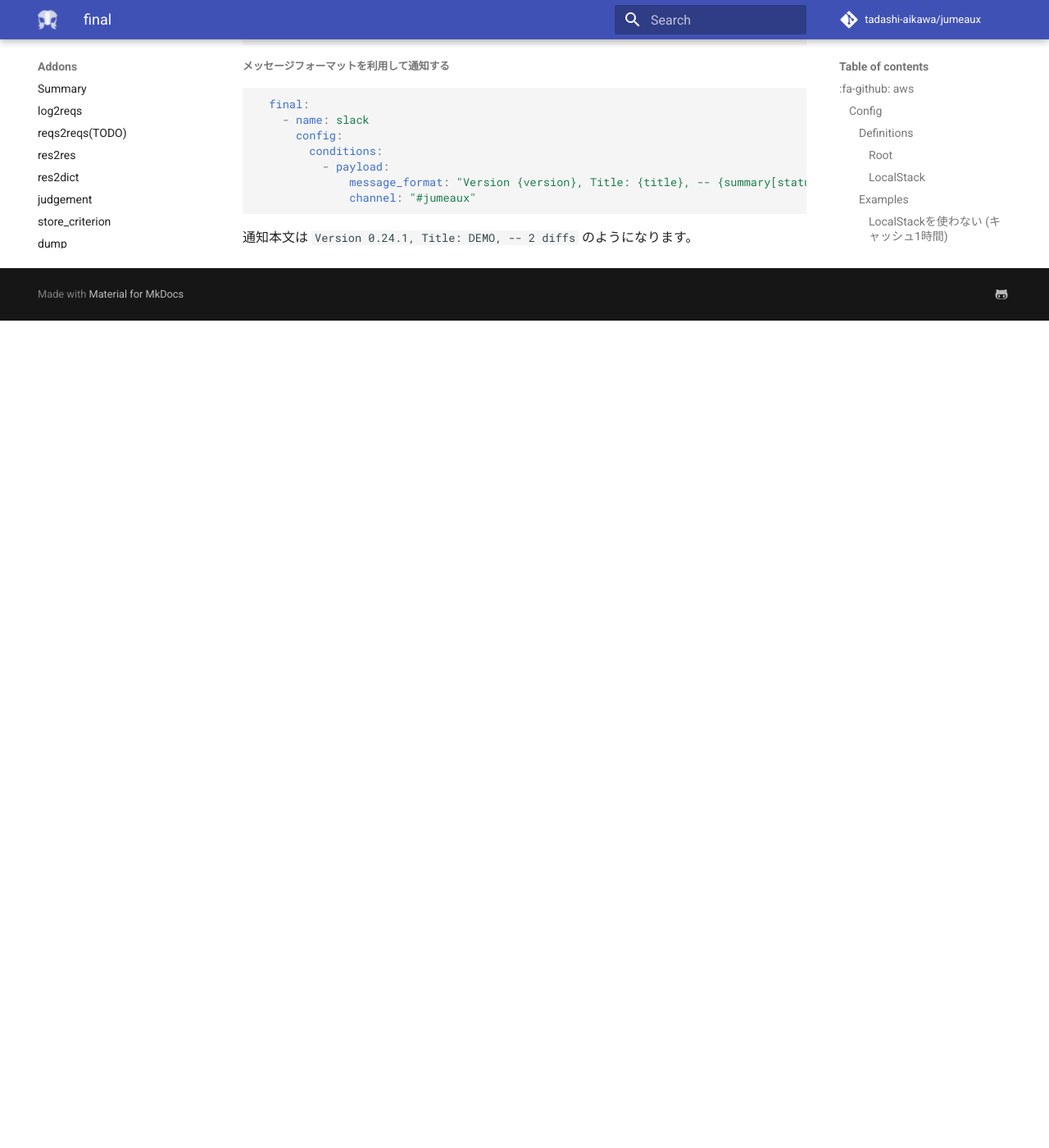
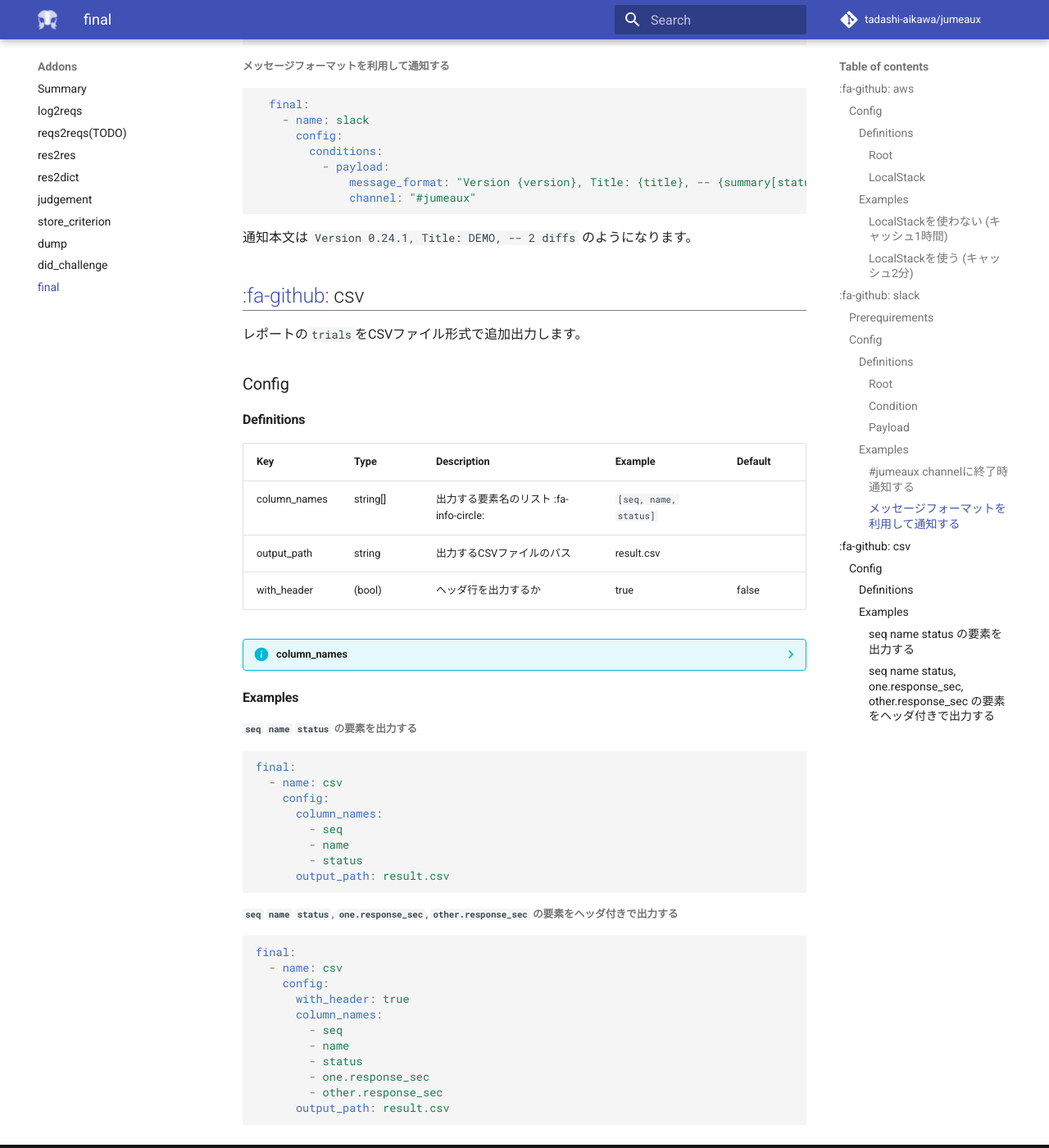
Before and after one commit to tadashi-aikawa/jumeaux, an MkDocs documentation site: the page built from docs/ja/addons/final.md, in a window 1280 px wide and 1400 px high, scrolled down 3023 px. Shown: the whole window at 82% size. Built offline with MkDocs 1.6.1 and Material for MkDocs 9.7.7, drawn with Linux system fonts in a browser that asks for light colours; nearby versions of some CDN libraries; comment, search, counter and statistics services are not loaded; old or Windows-style settings are respelled for this version of MkDocs; before the commit the page ends 3414 px from its top, so only the background shows below that.

Commit message:
:pencil: Add `csv` to `final`

````diff
--- a/docs/ja/addons/final.md
+++ b/docs/ja/addons/final.md
@@ -140,3 +140,80 @@
 ```
 
 通知本文は `Version 0.24.1, Title: DEMO, -- 2 diffs` のようになります。
+
+
+[:fa-github:][s4] csv
+---------------------
+
+[s4]: https://github.com/tadashi-aikawa/jumeaux/tree/master/jumeaux/addons/final/csv.py
+
+レポートの`trials`をCSVファイル形式で追加出力します。
+
+
+### Config
+
+#### Definitions
+
+|     Key      |   Type   |               Description                |        Example        | Default |
+| ------------ | -------- | ---------------------------------------- | --------------------- | ------- |
+| column_names | string[] | 出力する要素名のリスト  :fa-info-circle: | `[seq, name, status]` |         |
+| output_path  | string   | 出力するCSVファイルのパス                | result.csv            |         |
+| with_header  | (bool)   | ヘッダ行を出力するか                     | true                  | false   |
+
+??? info "column_names"
+
+    以下の要素が有効です。
+
+    |        Name        |            Description            |
+    | ------------------ | --------------------------------- |
+    | seq                | シーケンス                        |
+    | name               | 名称                              |
+    | path               | パス                              |
+    | headers            | ヘッダ(JSON文字列)                |
+    | queries            | クエリ(JSON文字列)                |
+    | request_time       | リクエスト日時                    |
+    | status             | ステータス                        |
+    | one.url            | oneのリクエストURL                |
+    | one.status         | oneのステータスコード             |
+    | one.byte           | oneのレスポンスサイズ             |
+    | one.response_sec   | oneのレスポンスタイム(秒)         |
+    | one.content_type   | oneのコンテントタイプ             |
+    | one.encoding       | oneのレスポンスエンコーディング   |
+    | other.url          | otherのリクエストURL              |
+    | other.status       | otherのステータスコード           |
+    | other.byte         | otherのレスポンスサイズ           |
+    | other.response_sec | otherのレスポンスタイム(秒)       |
+    | other.content_type | otherのコンテントタイプ           |
+    | other.encoding     | otherのレスポンスエンコーディング |
+
+
+#### Examples
+
+##### `seq` `name` `status` の要素を出力する
+
+```yml
+final:
+  - name: csv
+    config:
+      column_names:
+        - seq
+        - name
+        - status
+      output_path: result.csv
+```
+
+##### `seq` `name` `status`, `one.response_sec`, `other.response_sec` の要素をヘッダ付きで出力する
+
+```yml
+final:
+  - name: csv
+    config:
+      with_header: true
+      column_names:
+        - seq
+        - name
+        - status
+        - one.response_sec
+        - other.response_sec
+      output_path: result.csv
+```
````
Also changed, not shown: 2 other files.
